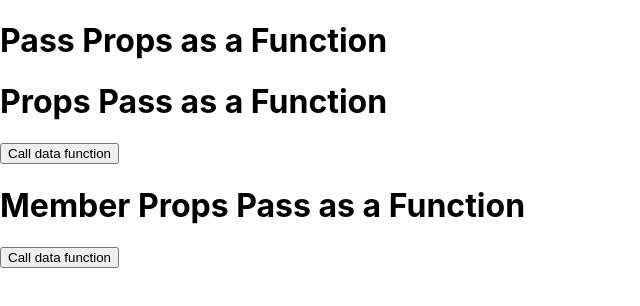
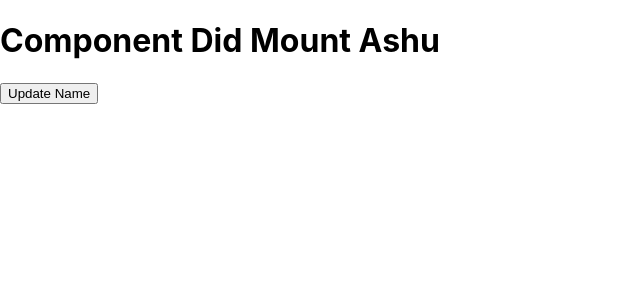
Before and after one commit to ashuu7089/learn_react, a React (Create React App) app: page / in a window 1280 px wide. Shown: the top 306 px of the page, without its empty margins (0-640 px from the left). Built offline with nearby package versions, Linux system fonts and the light colour scheme.

Commit message:
add FIRST life cyle mount

```diff
--- a/src/App.js
+++ b/src/App.js
@@ -7,6 +7,7 @@ import BottleRen from './BottleRen';
 import Login from './Login';
 import PropPass from './PropPass';
 import Member from './Member';
+import RenderLifeCycle from './RenderLifeCycle';
 
 // function App() {
 //   return (
@@ -217,17 +218,87 @@ import Member from './Member';
 
 // Pass Props as a Function in React ==============================================Pass Props ====================================
 
-function App(){
-  function getData(){
-    alert("Alter")
+// function App(){
+//   function getData(){
+//     alert("Alter")
+//   }
+//   return (
+//     <div>
+//       <h1>Pass Props as a Function </h1>
+//       <PropPass data = {getData}/>
+//       <Member data = {getData}/>
+//     </div>
+//   )
+// }
+
+// export default App;
+
+// FIRST LIFE CYCLE METHOD in React ==============================================Constructor =====================================
+// IN CLASS COMPONENT FIRST We work
+
+// import React, { Component } from 'react';
+
+// class App extends Component {
+//   constructor(){
+//     super();
+//     this.state = {
+//       data : "ASHU PATERIYA "
+//     }
+//     console.log("FIRST CALL");
+//   }
+//   render() {
+//     console.log("RENDER CALL");
+//     return (
+//       <div>
+//         <h1>First Life Cycle Method  Constructor { this.state.data }</h1>
+//       </div>
+//     )
+//   }
+
+// }
+
+// export default App;
+
+// RENDER METHOD IN LIFE CYCLE Method ========================================RENDER METHOD=============================
+// import React, { useState } from 'react';
+// function App(){
+//   const [name, setName ] = useState("Ashu")
+//   return(
+//     <div>
+//       <h1>Main File </h1>
+//       < RenderLifeCycle name = {name}/>
+//       <button onClick={()=>setName("Pateriya")}>Update Name</button>
+//     </div>
+//   )
+// }
+
+// export default App;
+
+// COMPONENT DID MOUNT method ===============================================COMPONENT DID MOUNT==========================
+
+import React, { Component } from 'react';
+
+
+class App extends Component {
+  constructor(){
+    super();
+    this.state = {
+      name : "Ashu"
+    }
+    console.log("CONSTRUCTOR");
   }
-  return (
-    <div>
-      <h1>Pass Props as a Function </h1>
-      <PropPass data = {getData}/>
-      <Member data = {getData}/>
-    </div>
-  )
+  componentDidMount(){
+    console.log("COMPONENT DID MOUNT");
+  }
+  render(){
+    console.log("RENDER");
+    return (
+      <div>
+        <h1>Component Did Mount {this.state.name}</h1>
+        <button onClick={()=> this.setState({name : "Pateriya"})}>Update Name </button>
+      </div>
+    )
+  }
 }
 
 export default App;
--- /dev/null
+++ b/src/RenderLifeCycle.js
@@ -0,0 +1,26 @@
+import React, { Component } from "react";
+
+class RenderLifeCycle extends Component {
+    // For using state
+    constructor(){
+        super();
+        this.state = {
+            email : "dfdfk"
+        }
+        // FOR check props come
+        console.log(this.props);
+    }
+
+
+    render(){
+
+        console.log("Render  method", this.state.email);
+        return (
+            <div>
+                <h1>RENDER LIFE CYCLE METHOD { this.props.name }</h1>
+                <button onClick={()=> this.setState({email : "xyz@"})}>Change Email</button>
+            </div>
+        )
+    }
+}
+export default RenderLifeCycle;
```
Also changed, not shown: src/Lifecycle.js (added).
